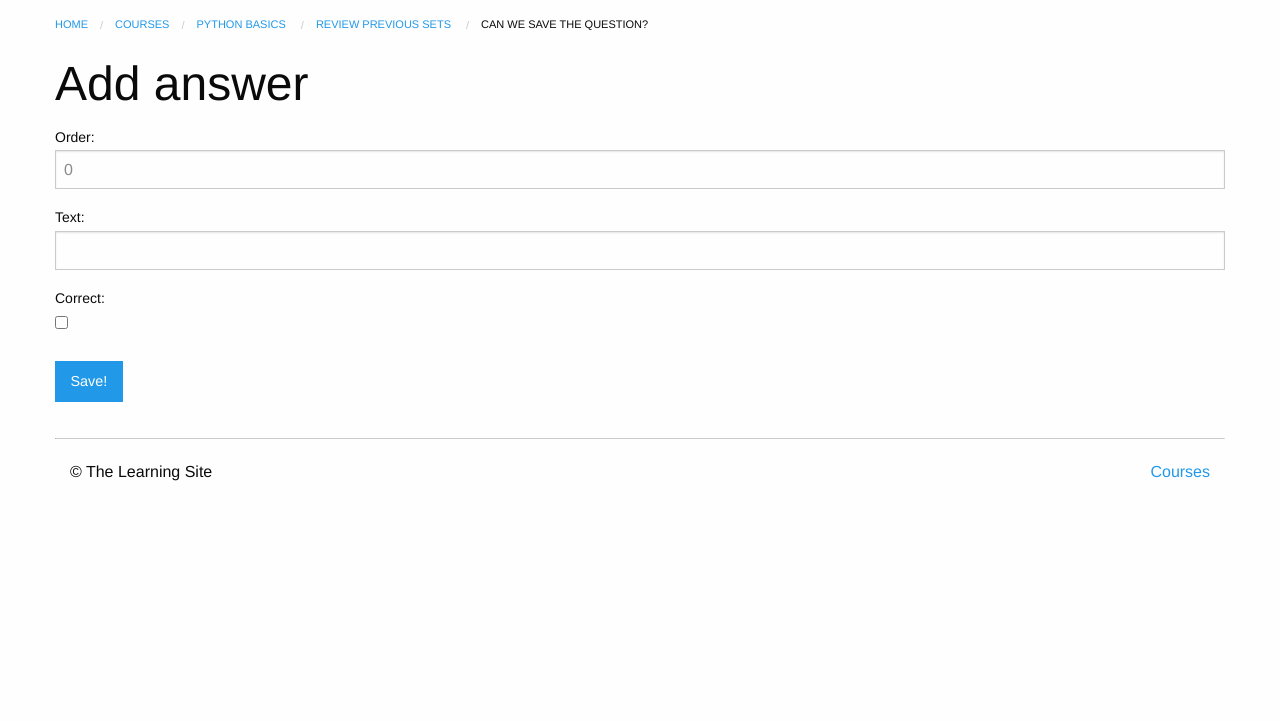
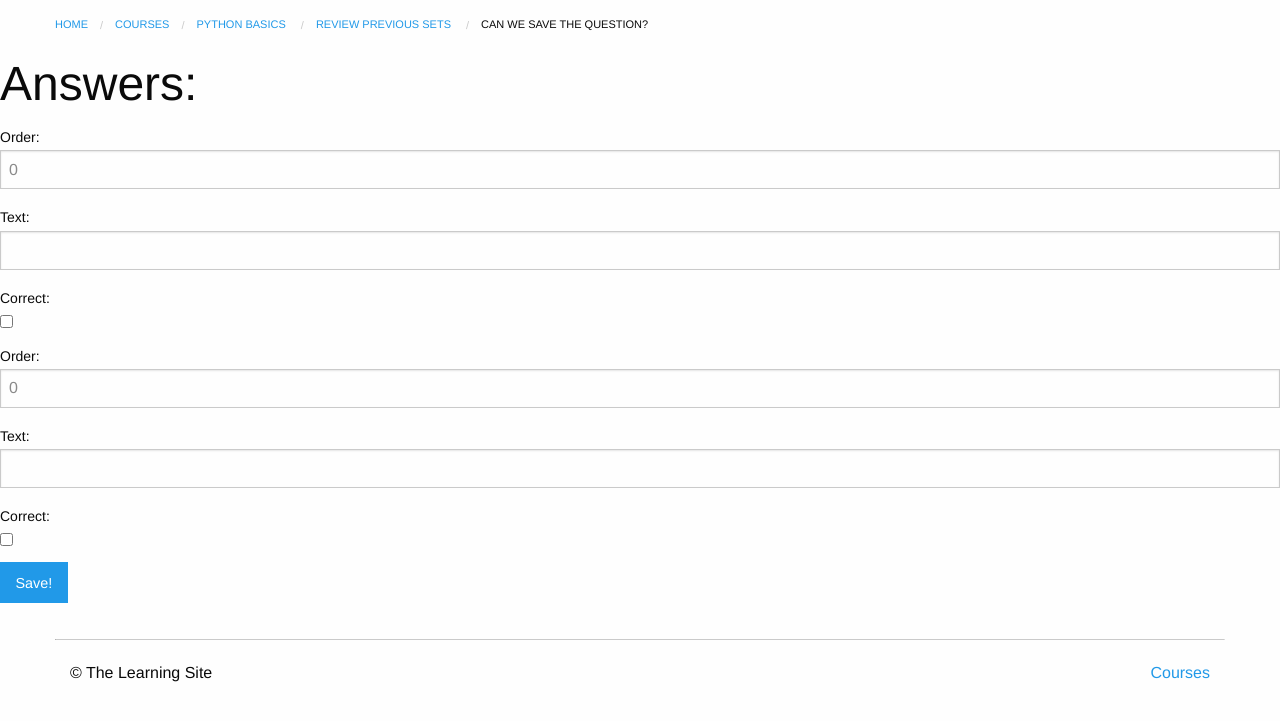
Before and after one commit to mishlaev-personal/lerning_site, a Django app: page /courses/1/create_answer/ in a window 1280 px wide. Shown: the part 54-775 px from the top of the page. Run offline with Django 3.2, Linux system fonts and the light colour scheme; a user stored in the database is signed in; data comes from the database, SQL or seed files in the repository; both versions use the stored data as it was after the commit.

Commit message:
Answer formset

```diff
--- a/courses/forms.py
+++ b/courses/forms.py
@@ -44,3 +44,10 @@ class AnswerForm(forms.ModelForm):
             'text',
             'correct'
         ]
+
+
+AnswerFormSet = forms.modelformset_factory(
+    models.Answer,
+    form=AnswerForm,
+    extra=2,
+)
--- a/courses/templates/courses/answer_form.html
+++ b/courses/templates/courses/answer_form.html
@@ -2,7 +2,7 @@
 {% load course_extras %}
 
 {% block title %}
-    New Answer | {{ question.prompt }}
+    {{ question|default:"New Answer" }} |
     {{ question.quiz.course.title }} {{ block.super }}
 {% endblock %}
 
@@ -25,11 +25,16 @@
 
 {% block content %}
     <div class="row columns">
-    {{ block.super }}
-    <h1>Add answer</h1>
+        {{ block.super }}
+    </div>
+
+    <div class="row columns"></div>
+        <h1>Answers:</h1>
         <form action="" method="POST">
             {% csrf_token %}
-            {{ form.as_p }}
+            <section>
+                {{ formset }}
+            </section>
             <input type="submit" class="button" value="Save!">
         </form>
     </div>
--- a/courses/templates/courses/question_form.html
+++ b/courses/templates/courses/question_form.html
@@ -35,7 +35,7 @@
             {% for answer in form.instance.answer_set.all %}
                 <div class="callout">{{ answer.text }}</div>
             {% endfor %}
-            <a href="{% url 'courses:create_answer' question_pk=form.instance.pk %}" class="button">Add answer</a>
+            <a href="{% url 'courses:create_answer' question_pk=form.instance.pk %}" class="button">Add answers</a>
         {% endif %}
     </div>
 {% endblock %}
--- a/courses/templates/courses/quiz_detail.html
+++ b/courses/templates/courses/quiz_detail.html
@@ -18,7 +18,7 @@
                     <li>
                         <h5>{{ question.prompt }}</h5>
                         {% for answer in question.answer_set.all %}
-                            <div class="callout">{{ answer.text }}</div>
+                            <div class="callout" {% if answer.correct %}style="background-color: #3adb76"{% endif %}>{{ answer.text }}</div>
                         {% endfor %}
                         {% if user.is_authenticated %}
                             <a href="{% url 'courses:edit_question' question_pk=question.pk quiz_pk=step.pk %}">Edit question</a>
--- a/courses/views.py
+++ b/courses/views.py
@@ -117,15 +117,17 @@ def quiz_question(request, quiz_pk, question_pk):
 def answer_form(request, question_pk):
     question = get_object_or_404(models.Question, pk=question_pk)
 
-    form = forms.AnswerForm()
+    formset = forms.AnswerFormSet(queryset=question.answer_set.all())
 
     if request.method == "POST":
-        form = forms.AnswerForm(request.POST)
-        if form.is_valid():
-            answer = form.save(commit=False)
-            answer.question = question
-            answer.save()
-            messages.success(request, 'Answer Added!')
-            return HttpResponseRedirect(question.get_absolute_url())
+        formset = forms.AnswerFormSet(request.POST,
+                                      queryset=question.answer_set.all())
+        if formset.is_valid():
+            answers = formset.save(commit=False)
+            for answer in answers:
+                answer.question = question
+                answer.save()
+            messages.success(request, "Added answers!")
+            return HttpResponseRedirect(question.quiz.get_absolute_url())
     return render(request, "courses/answer_form.html", {'question': question,
-                                                        'form': form})
+                                                        'formset': formset})
```
Also changed, not shown: db.sqlite3.
